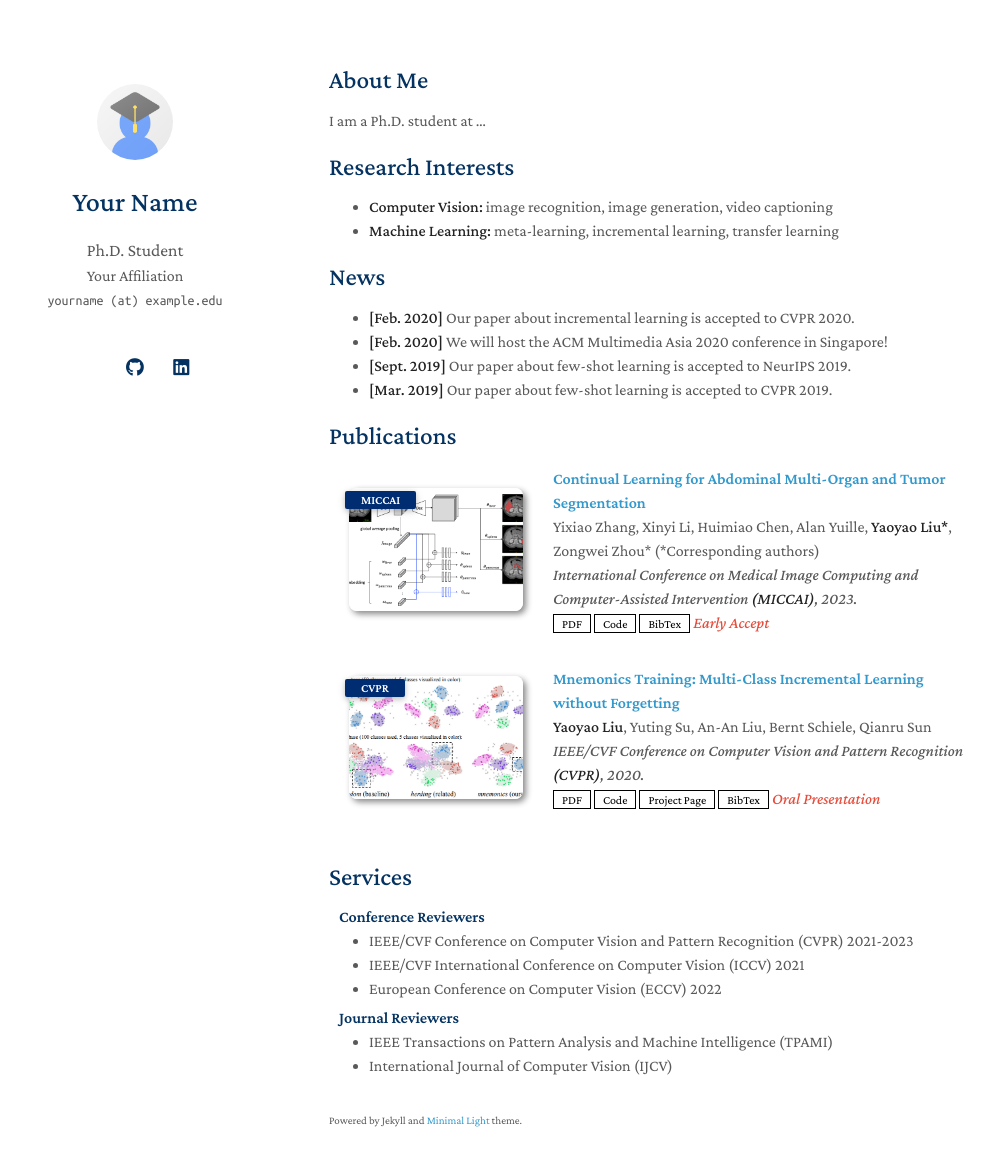
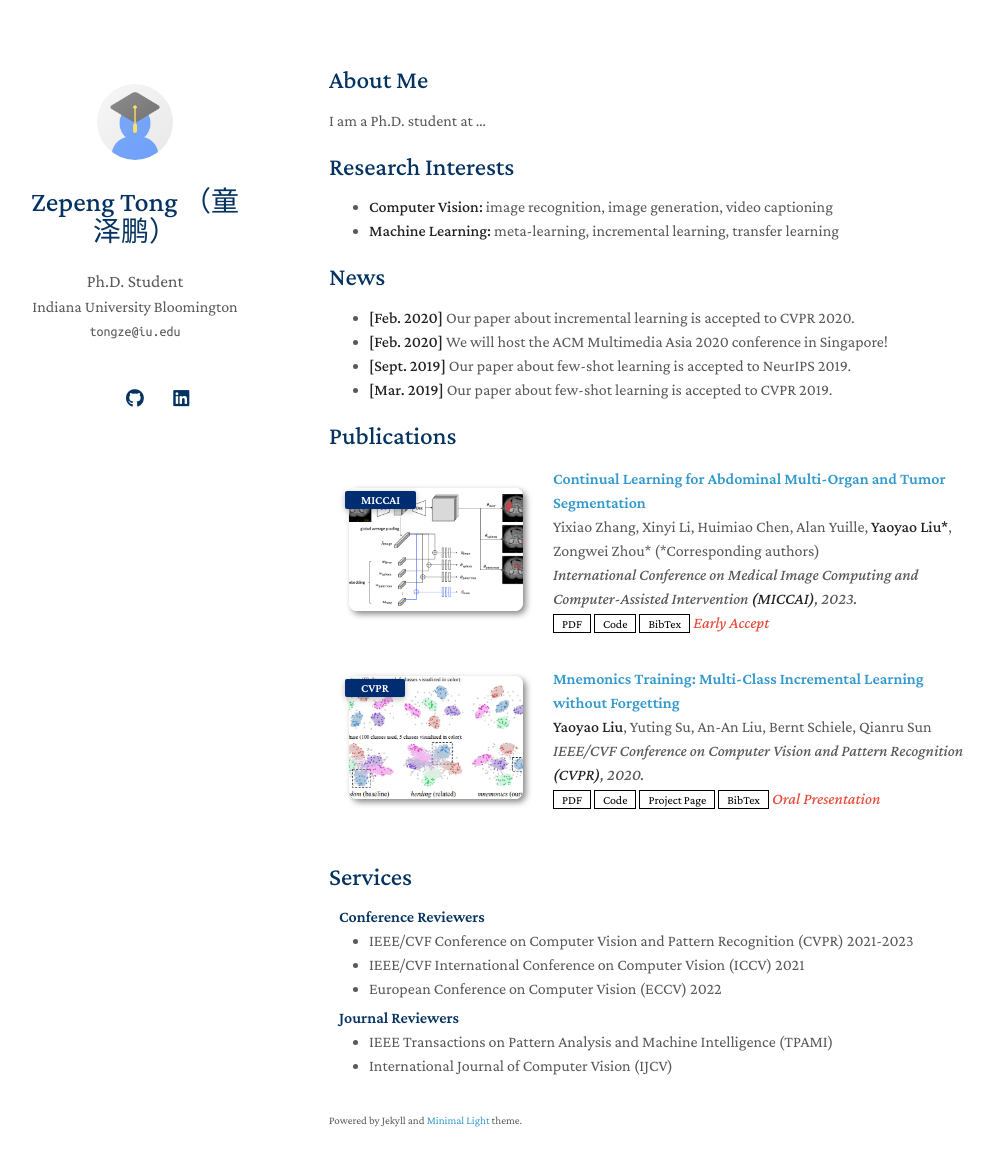
Before and after one commit to zepengtong/zepengtong.github.io, a Jekyll site: the page built from index.md, in a window 1280 px wide and 1201 px high. Shown: the top 1166 px of the window, without its empty margins (141-1135 px from the left). Built offline with Jekyll 4.4.1, drawn with Linux system fonts in a browser that asks for light colours; a style sheet for code colours, icons or effects is not loaded.

Commit message:
Update _config.yml

```diff
--- a/_config.yml
+++ b/_config.yml
@@ -1,12 +1,12 @@
 # Basic Information
-title: Your Name
+title: Zepeng Tong （童泽鹏）
 position: Ph.D. Student
-affiliation: Your Affiliation
-email: yourname (at) example.edu
+affiliation: Indiana University Bloomington
+email: tongze@iu.edu
 
 # Search Engine Optimization (SEO)
 # The following information is used to improve the website traffic from search engines, e.g., Google.
-keywords: minimal light
+keywords: environmental communication, environmental psychology, public opinion, computational social science
 description: The Minimal Light is a simple and elegant jekyll theme for academic personal homepage.
 canonical: https://minimal-light-theme.yliu.me/
 
```
